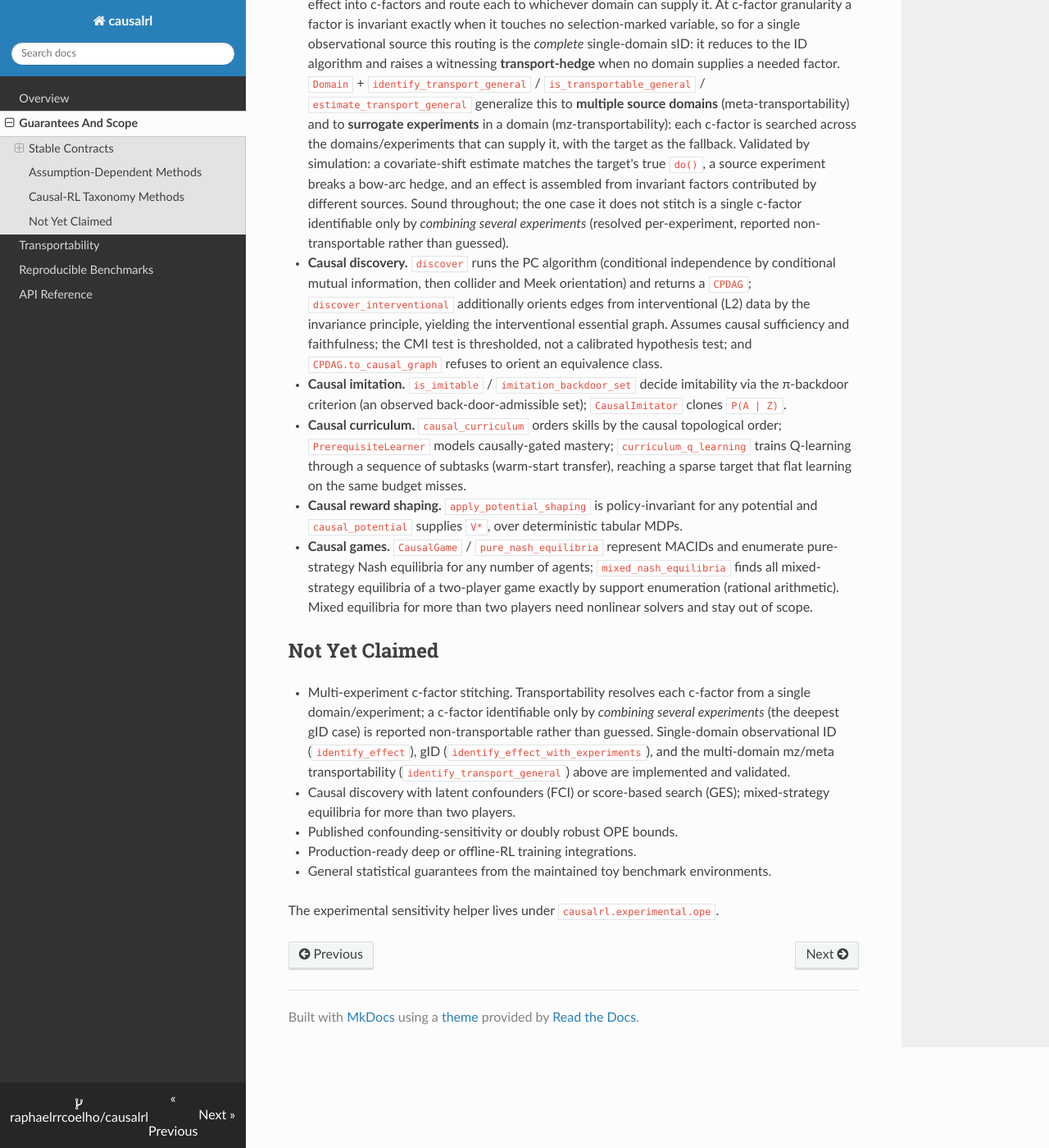
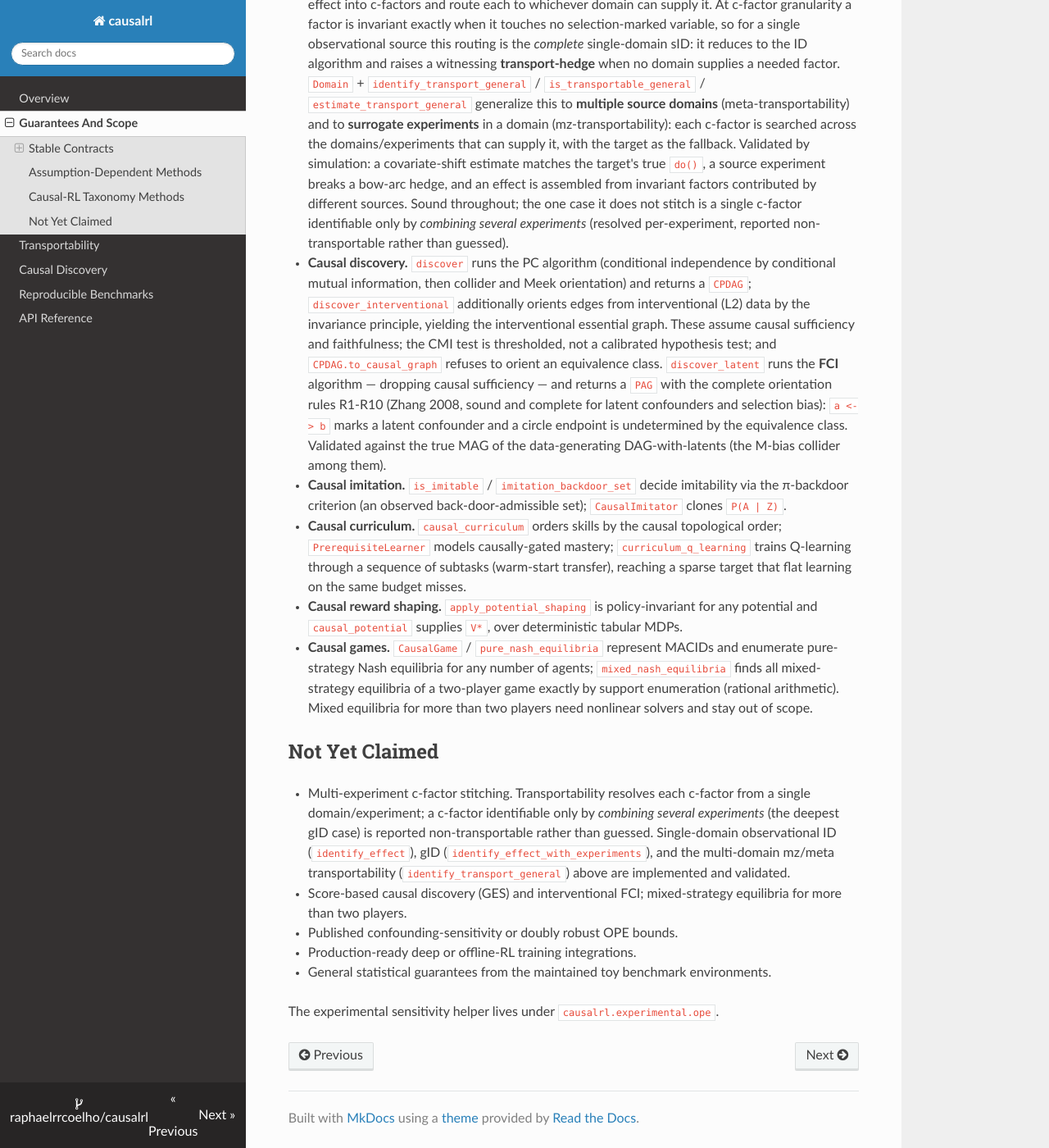
Before and after one commit to raphaelrrcoelho/causalrl, an MkDocs documentation site: the page built from docs/guarantees.md, in a window 1280 px wide and 1400 px high, scrolled down 2227 px. Shown: the whole window at 82% size. Built offline with MkDocs 1.6.1, drawn with Linux system fonts in a browser that asks for light colours; nearby versions of some CDN libraries.

Commit message:
docs: FCI/PAG guide + guarantees/api; release v0.17.0

```diff
--- a/docs/guarantees.md
+++ b/docs/guarantees.md
@@ -114,9 +114,13 @@ stated scope; conservative helpers return `None` or raise outside that scope rat
 - **Causal discovery.** `discover` runs the PC algorithm (conditional independence by conditional
   mutual information, then collider and Meek orientation) and returns a `CPDAG`;
   `discover_interventional` additionally orients edges from interventional (L2) data by the
-  invariance principle, yielding the interventional essential graph. Assumes causal sufficiency and
-  faithfulness; the CMI test is thresholded, not a calibrated hypothesis test; and
-  `CPDAG.to_causal_graph` refuses to orient an equivalence class.
+  invariance principle, yielding the interventional essential graph. These assume causal sufficiency
+  and faithfulness; the CMI test is thresholded, not a calibrated hypothesis test; and
+  `CPDAG.to_causal_graph` refuses to orient an equivalence class. `discover_latent` runs the **FCI**
+  algorithm — dropping causal sufficiency — and returns a `PAG` with the complete orientation rules
+  R1-R10 (Zhang 2008, sound and complete for latent confounders and selection bias): `a <-> b` marks
+  a latent confounder and a circle endpoint is undetermined by the equivalence class. Validated
+  against the true MAG of the data-generating DAG-with-latents (the M-bias collider among them).
 - **Causal imitation.** `is_imitable` / `imitation_backdoor_set` decide imitability via the
   π-backdoor criterion (an observed back-door-admissible set); `CausalImitator` clones `P(A | Z)`.
 - **Causal curriculum.** `causal_curriculum` orders skills by the causal topological order;
@@ -138,8 +142,8 @@ stated scope; conservative helpers return `None` or raise outside that scope rat
   gID case) is reported non-transportable rather than guessed. Single-domain observational ID
   (`identify_effect`), gID (`identify_effect_with_experiments`), and the multi-domain mz/meta
   transportability (`identify_transport_general`) above are implemented and validated.
-- Causal discovery with latent confounders (FCI) or score-based search (GES); mixed-strategy
-  equilibria for more than two players.
+- Score-based causal discovery (GES) and interventional FCI; mixed-strategy equilibria for more than
+  two players.
 - Published confounding-sensitivity or doubly robust OPE bounds.
 - Production-ready deep or offline-RL training integrations.
 - General statistical guarantees from the maintained toy benchmark environments.
--- a/mkdocs.yml
+++ b/mkdocs.yml
@@ -13,6 +13,7 @@ nav:
   - Overview: index.md
   - Guarantees And Scope: guarantees.md
   - Transportability: transportability.md
+  - Causal Discovery: discovery.md
   - Reproducible Benchmarks: benchmarks.md
   - API Reference: api.md
 
--- a/pyproject.toml
+++ b/pyproject.toml
@@ -1,6 +1,6 @@
 [project]
 name = "causalrl"
-version = "0.16.0"
+version = "0.17.0"
 description = "Causal reinforcement learning: structural causal models meet RL."
 readme = "README.md"
 requires-python = ">=3.11"
```
Also changed, not shown: CHANGELOG.md (+17 -0 lines), docs/api.md (+4 -0 lines), docs/discovery.md (added, +55 -0 lines), 3 other files.
